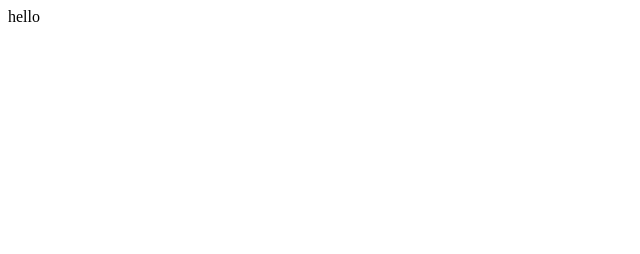
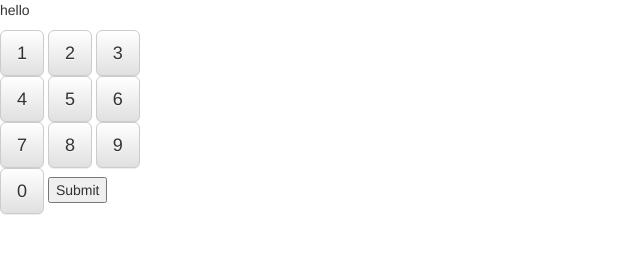
Before and after one commit to spartanglidarn/CrackTheCode, a plain HTML site: page index.html in a window 1280 px wide. Shown: the whole page, without its empty margins (0-640 px from the left). Drawn offline with nearby package versions, Linux system fonts and the light colour scheme.

```diff
--- a/index.html
+++ b/index.html
@@ -1,6 +1,30 @@
 <html>
-<head></head>
+<head>
+
+<!-- Latest compiled and minified CSS -->
+<link rel="stylesheet" href="https://maxcdn.bootstrapcdn.com/bootstrap/3.3.6/css/bootstrap.min.css" integrity="sha384-1q8mTJOASx8j1Au+a5WDVnPi2lkFfwwEAa8hDDdjZlpLegxhjVME1fgjWPGmkzs7" crossorigin="anonymous">
+
+<!-- Optional theme -->
+<link rel="stylesheet" href="https://maxcdn.bootstrapcdn.com/bootstrap/3.3.6/css/bootstrap-theme.min.css" integrity="sha384-fLW2N01lMqjakBkx3l/M9EahuwpSfeNvV63J5ezn3uZzapT0u7EYsXMjQV+0En5r" crossorigin="anonymous">
+
+<!-- Latest compiled and minified JavaScript -->
+<script src="https://maxcdn.bootstrapcdn.com/bootstrap/3.3.6/js/bootstrap.min.js" integrity="sha384-0mSbJDEHialfmuBBQP6A4Qrprq5OVfW37PRR3j5ELqxss1yVqOtnepnHVP9aJ7xS" crossorigin="anonymous"></script>
+
+</head>
 <body>
 <p>hello</p>
+<form name = "numPadForm" action="coder.py" method ="post">
+	<button name = "numberPad" value ="1" type="button" class="btn btn-lg btn-default">1</button>
+	<button name = "numberPad" value ="2" type="button" class="btn btn-lg btn-default">2</button>
+	<button name = "numberPad" value ="3" type="button" class="btn btn-lg btn-default">3</button> <br />
+	<button name = "numberPad" value ="4" type="button" class="btn btn-lg btn-default">4</button>
+	<button name = "numberPad" value ="6" type="button" class="btn btn-lg btn-default">5</button>
+	<button name = "numberPad" value ="6" type="button" class="btn btn-lg btn-default">6</button> <br />
+	<button name = "numberPad" value ="7" type="button" class="btn btn-lg btn-default">7</button>
+	<button name = "numberPad" value ="8" type="button" class="btn btn-lg btn-default">8</button>
+	<button name = "numberPad" value ="9" type="button" class="btn btn-lg btn-default">9</button> <br />
+	<button name = "numberPad" value ="0" type="button" class="btn btn-lg btn-default">0</button>
+	<input type = "submit">
+</form>
 </body>
 </html>
```
Also changed, not shown: 1 other file.
